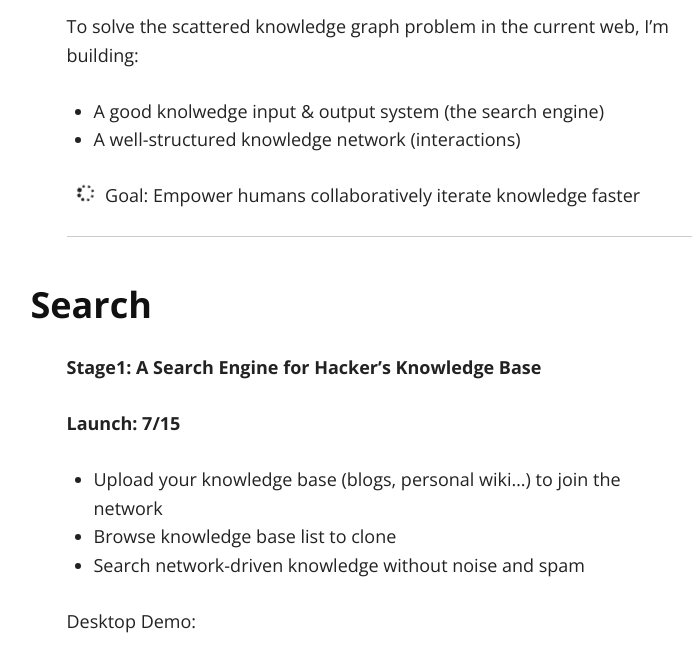
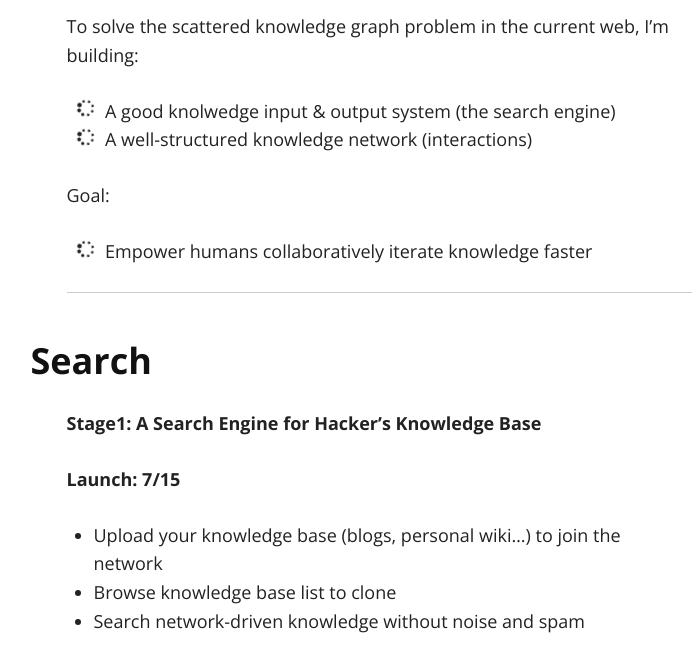
Before and after one commit to tarsmachine/tarsmachine.github.io, a Jekyll site: the page built from index.md, in a window 1280 px wide and 900 px high, scrolled down 852 px, cut to the strip 77-745 px from the top of the window. Shown: the whole strip, without its empty margins (261-960 px from the left). Built offline with Jekyll 4.4.1, drawn with Linux system fonts in a browser that asks for light colours; nearby versions of some CDN libraries; some of the changed lines change nothing that is shown.

Commit message:
Update Lines

```diff
--- a/index.md
+++ b/index.md
@@ -13,14 +13,17 @@ layout: default
 
 To solve the scattered knowledge graph problem in the current web, I'm building:
 
-- A good knolwedge input & output system (the search engine)
-- A well-structured knowledge network (interactions)
+<ul class="fa-ul">
+  <li><i class="fa-li fa fa-spinner fa-spin"></i>A good knolwedge input & output system (the search engine)</li>
+  <li><i class="fa-li fa fa-spinner fa-spin"></i>A well-structured knowledge network (interactions)</li>
+</ul>
+
+Goal:
 
 
 <ul class="fa-ul">
-  <li><i class="fa-li fa fa-spinner fa-spin"></i>Goal: Empower humans collaboratively iterate knowledge faster</li>
+  <li><i class="fa-li fa fa-spinner fa-spin"></i>Empower humans collaboratively iterate knowledge faster</li>
 </ul>
-
 
 ---
 
```
